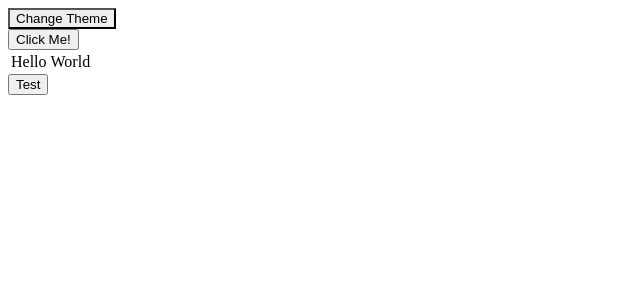
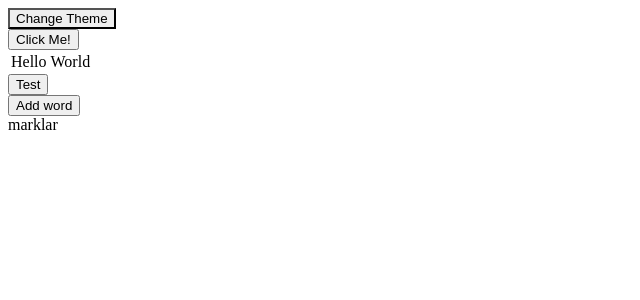
Before and after one commit to TrustDev/react.js-deep-learning, a React (Create React App) app: page / in a window 1280 px wide. Shown: the top 300 px of the page, without its empty margins (0-640 px from the left). Built offline with nearby package versions, Linux system fonts and the light colour scheme.

Commit message:
add word-adder to app

```diff
--- a/src/App.js
+++ b/src/App.js
@@ -3,6 +3,7 @@ import React from "react";
 import { ThemeContext, themes } from "./theme-context";
 import ThemedButton from "./themed-button";
 import Table from "./table";
+import WordAdder from "./word-adder";
 
 const UserContext = React.createContext({
   name: "Guest"
@@ -92,6 +93,7 @@ export default class App extends React.Component {
           <FancyButton ref={this.inputRef}>Click Me!</FancyButton>
           <Table />
           <Button>Test</Button>
+          <WordAdder />
         </UserContext.Provider>
       </ThemeContext.Provider>
     );
--- a/src/word-adder.js
+++ b/src/word-adder.js
@@ -24,7 +24,7 @@ export default class WordAdder extends React.Component {
   render() {
     return (
       <div>
-        <button onClick={this.handleClick} />
+        <button onClick={this.handleClick}>Add word</button>
         <ListOfWords words={this.state.words} />
       </div>
     );
```
